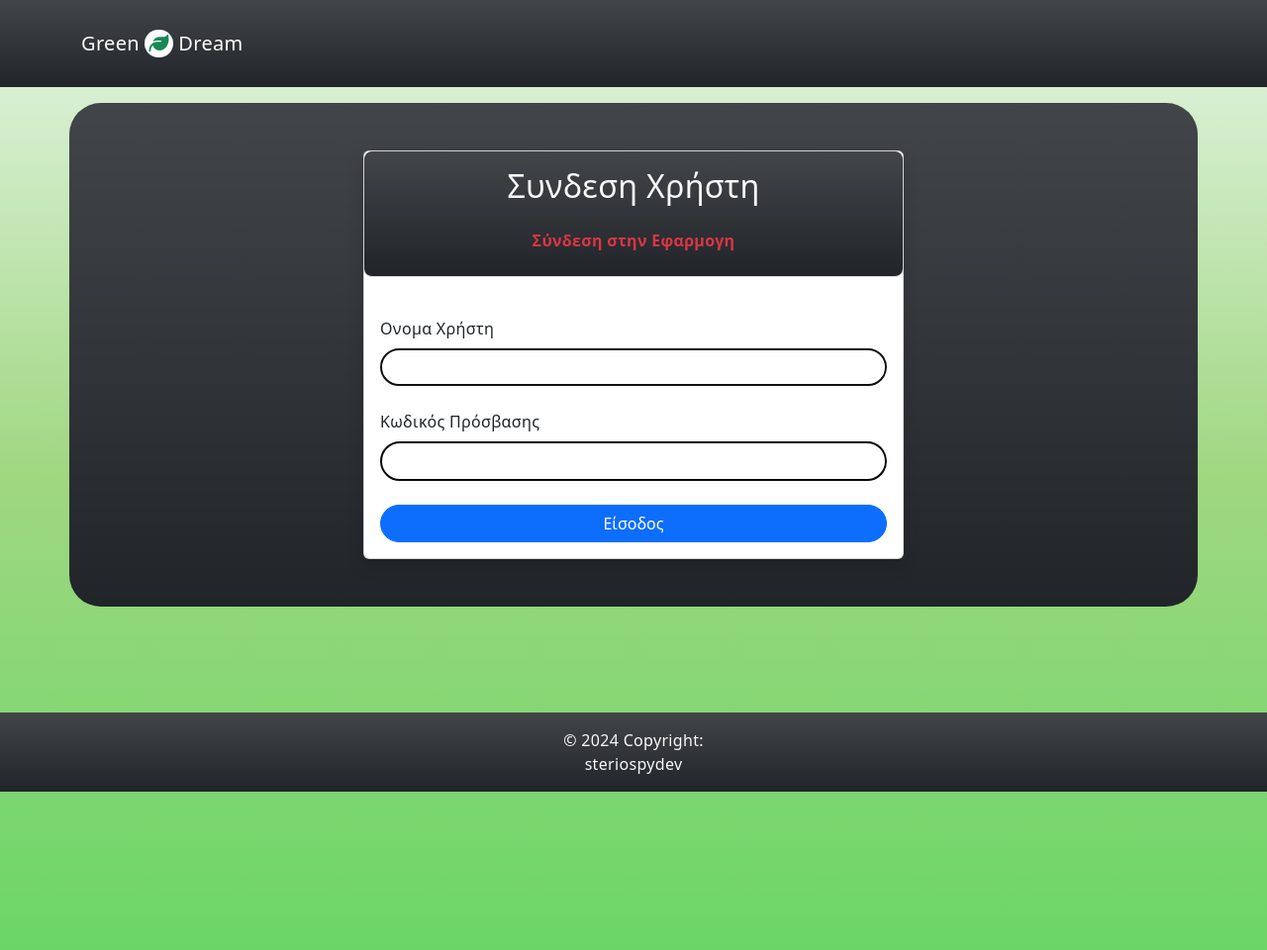
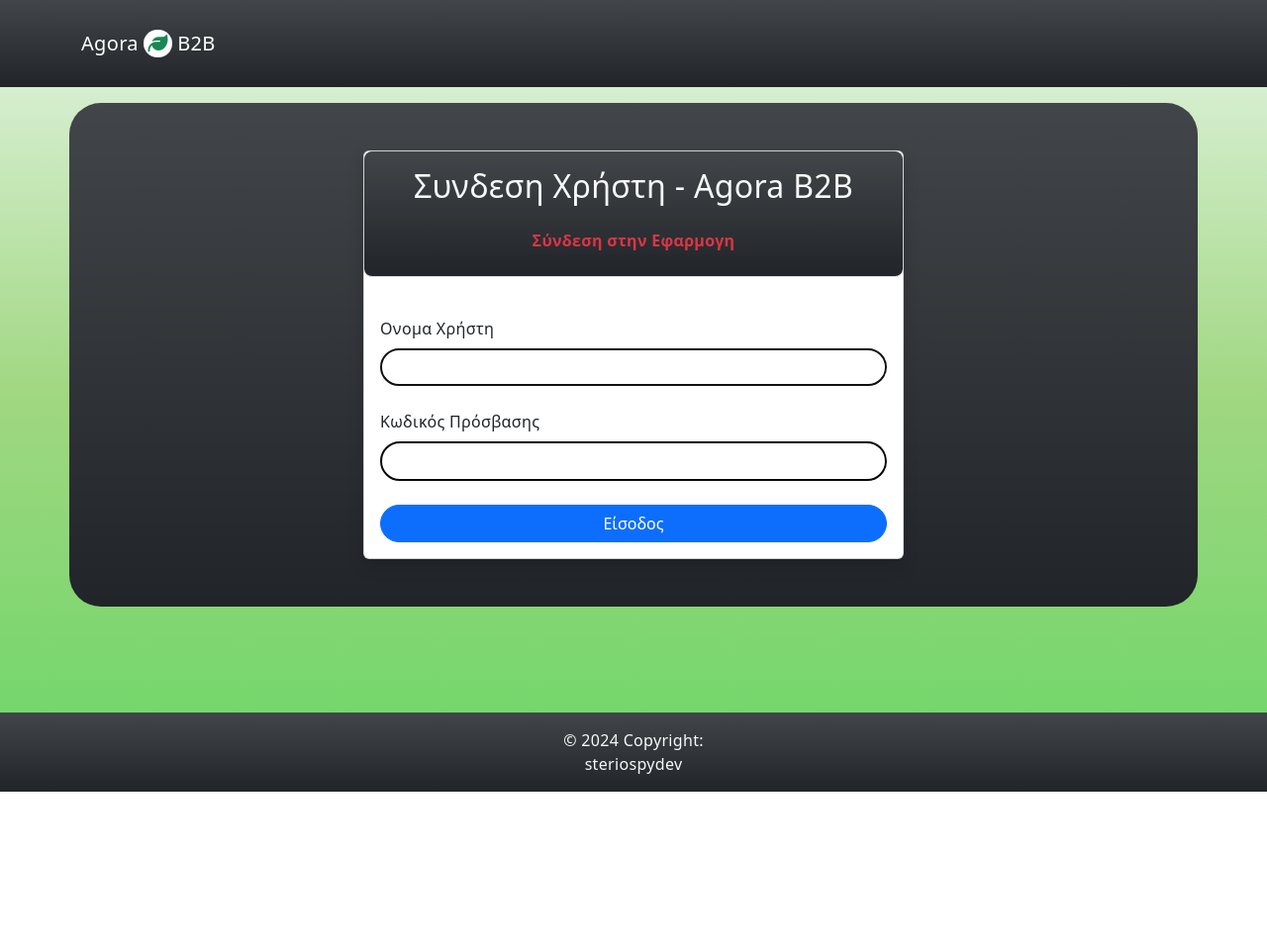
Before and after one commit to steriospydev/agora, a Django app: page /account/ in a window 1280 px wide. Shown: the whole page at 99% size. After the commit the page ends 800 px from the top, so only its background shows below. Run offline with Django 4.2, Linux system fonts and the light colour scheme.

Commit message:
fix footer

```diff
--- a/apps/account/templates/account/login.html
+++ b/apps/account/templates/account/login.html
@@ -1,7 +1,7 @@
 {% extends 'base.html' %}
 {% load static %}
 
-{% block title %} Green Dream Login{% endblock %}
+{% block title %} Agora B2B Login{% endblock %}
 {% block css %}
 <link rel="stylesheet" href="{% static 'css/login.css' %} ">
 {% endblock%}
@@ -11,7 +11,7 @@
       <div class="col-lg-6 col-md-6 col-sm-6">
         <div class="card shadow">
           <div class="card-title text-center border-bottom pb-2 mb-4 bg-dark bg-gradient rounded-3">
-            <h2 class="p-3 text-light">Συνδεση Χρήστη</h2>
+            <h2 class="p-3 text-light">Συνδεση Χρήστη - Agora B2B</h2>
             {% if form.errors %}
                 <p class="text-danger">Your username and password didn't match.
                 <br>Please try again.</p>
--- a/assets/css/style.css
+++ b/assets/css/style.css
@@ -10,7 +10,7 @@ body {
   cursor: default;
   box-sizing: border-box;
   min-height: 100vh;
-  margin-bottom: 10rem;
+  /* margin-bottom: 10rem;  */
   scroll-behavior:smooth;
 
 }
@@ -42,8 +42,10 @@ table {
 
 
 tbody{
-  color: #f8f8f8;
-  background-color: #2c2c2c;
+  color: #2c2c2c;
+  background-color: #f8f8f8;
+  /* color: #f8f8f8;
+  background-color: #2c2c2c; */
 }
 thead tr{
   border:none;
@@ -55,10 +57,10 @@ table tr td:last-child{
   background-color: #2c2c2c;
 }
 
-thead th:last-child {
+/* thead th:last-child {
   background-color: #d47575;
   color: hsl(0, 11%, 96%);
-}
+} */
 
 table th,
 table td {
@@ -137,9 +139,9 @@ table th {
 .subheader:after{
   content: "";
   display: block; /* Make the pseudo-element a block-level element */
-  width:200px;
+  width:130px;
   border-radius: 2rem;
-  border-bottom: 10px solid black; /* Add a black solid line at the bottom */
-  margin-top: 5px; /* Adjust the margin to control the spacing between text and line */
+  border-bottom: 8px solid rgb(89, 153, 206); /* Add a black solid line at the bottom */
+  margin-top: 8px; /* Adjust the margin to control the spacing between text and line */
 
 }
--- a/templates/base.html
+++ b/templates/base.html
@@ -11,7 +11,7 @@
     <link rel="stylesheet" href="https://cdnjs.cloudflare.com/ajax/libs/font-awesome/6.4.2/css/all.min.css" integrity="sha512-z3gLpd7yknf1YoNbCzqRKc4qyor8gaKU1qmn+CShxbuBusANI9QpRohGBreCFkKxLhei6S9CQXFEbbKuqLg0DA==" crossorigin="anonymous" referrerpolicy="no-referrer" />
     {% block css %}{% endblock%}
   </head>
-  <body>
+  <body class="d-flex flex-column min-vh-100">
     {% include 'misc/navbar.html' %}
     {% if messages %}
     <div class="container w-75 rounded-4 pt-2 text-center">
--- a/templates/misc/footer.html
+++ b/templates/misc/footer.html
@@ -1,4 +1,4 @@
-<footer class="bg-body-tertiary text-center bg-dark bg-gradient text-light text-lg-start fixed-bottom">
+<footer class="text-center bg-dark bg-gradient text-light text-lg-start mt-auto">
     <!-- Copyright -->
     <div class="text-center p-3">
       © 2024 Copyright:<br>steriospydev
--- a/templates/misc/navbar.html
+++ b/templates/misc/navbar.html
@@ -1,6 +1,6 @@
 <nav class="fixed-top navbar navbar-expand-lg navbar-dark bg-dark bg-gradient p-4">
     <div class="container mx-auto ">
-        <a href="{% url 'dash:dashboard' %}" class="navbar-brand">Green <i class="fa-solid fa-leaf text-success bg-white rounded-4 p-1"></i> Dream</a>
+        <a href="{% url 'dash:dashboard' %}" class="navbar-brand">Agora <i class="fa-solid fa-leaf text-success bg-white rounded-4 p-1"></i> B2B</a>
         {% if request.user.is_authenticated %}
             <button type="button" class="navbar-toggler" data-bs-toggle="collapse" data-bs-target="#navbarCollapse">
                 <span class="navbar-toggler-icon"></span>
```
